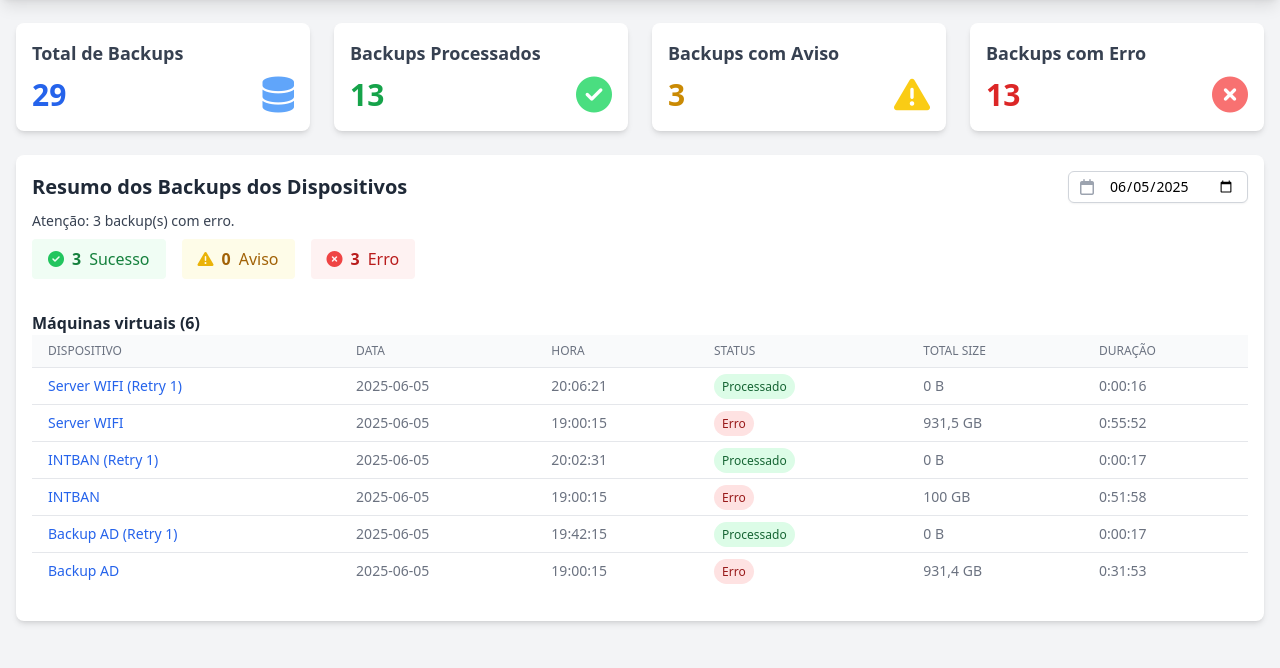
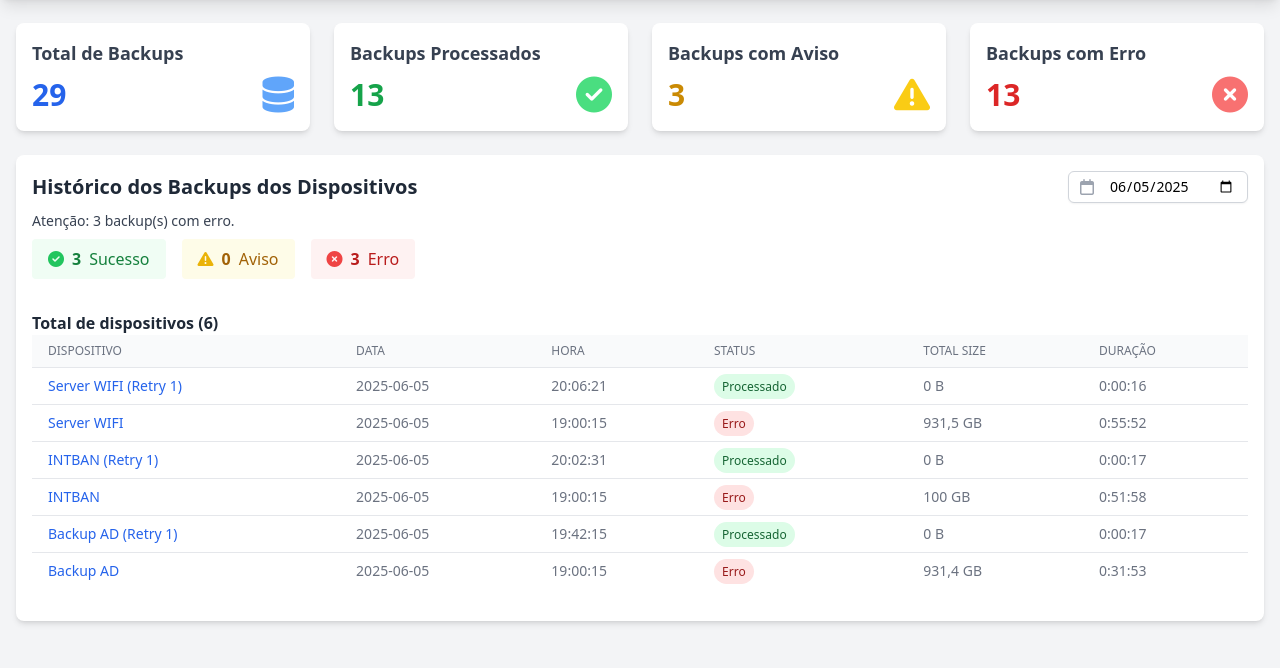
Before and after one commit to MarceloCastelo/VeeamBackup, a Flask app: page / in a window 1280 px wide. Shown: the part 81-749 px from the top of the page. Run offline with Flask 3, Linux system fonts and the light colour scheme; data comes from the database, SQL or seed files in the repository; data that the repository does not hold is empty; some libraries are stand-ins or nearby versions.

Commit message:
fim do dia

```diff
--- a/static/js/main.js
+++ b/static/js/main.js
@@ -236,86 +236,86 @@
                     <div class="bg-gray-50 p-4 rounded-lg mb-4">
                         <div class="grid grid-cols-1 md:grid-cols-2 gap-4">
                             <div>
-                                <p class="text-sm text-gray-500">Job</p>
+                                <p class="text-sm text-gray-500">Nome do Job</p>
                                 <p class="font-medium">${job.job_name || '-'}</p>
                             </div>
                             <div>
-                                <p class="text-sm text-gray-500">Criado por</p>
+                                <p class="text-sm text-gray-500">Usuário que Criou</p>
                                 <p class="font-medium">${job.created_by || '-'}</p>
                             </div>
                             <div>
-                                <p class="text-sm text-gray-500">Criado em</p>
+                                <p class="text-sm text-gray-500">Data de Criação</p>
                                 <p class="font-medium">${job.created_at || '-'}</p>
                             </div>
                             <div>
-                                <p class="text-sm text-gray-500">VMs processadas</p>
+                                <p class="text-sm text-gray-500">VMs Processadas</p>
                                 <p class="font-medium">${job.processed_vms || '-'} de ${job.processed_vms_total || '-'}</p>
                             </div>
                             <div>
-                                <p class="text-sm text-gray-500">Success</p>
+                                <p class="text-sm text-gray-500">Backups com Sucesso</p>
                                 <p class="font-medium">${job.summary_success || '-'}</p>
                             </div>
                             <div>
-                                <p class="text-sm text-gray-500">Warning</p>
+                                <p class="text-sm text-gray-500">Backups com Aviso</p>
                                 <p class="font-medium">${job.summary_warning || '-'}</p>
                             </div>
                             <div>
-                                <p class="text-sm text-gray-500">Error</p>
+                                <p class="text-sm text-gray-500">Backups com Erro</p>
                                 <p class="font-medium">${job.summary_error || '-'}</p>
                             </div>
                             <div>
-                                <p class="text-sm text-gray-500">Início</p>
+                                <p class="text-sm text-gray-500">Início do Job</p>
                                 <p class="font-medium">${job.start_time || '-'}</p>
                             </div>
                             <div>
-                                <p class="text-sm text-gray-500">Fim</p>
+                                <p class="text-sm text-gray-500">Fim do Job</p>
                                 <p class="font-medium">${job.end_time || '-'}</p>
                             </div>
                             <div>
-                                <p class="text-sm text-gray-500">Duração</p>
+                                <p class="text-sm text-gray-500">Duração Total</p>
                                 <p class="font-medium">${job.duration || '-'}</p>
                             </div>
                             <div>
-                                <p class="text-sm text-gray-500">Total Size</p>
+                                <p class="text-sm text-gray-500">Tamanho Total do Backup</p>
                                 <p class="font-medium">${job.total_size || '-'}</p>
                             </div>
                             <div>
-                                <p class="text-sm text-gray-500">Backup Size</p>
+                                <p class="text-sm text-gray-500">Tamanho do Backup Gerado</p>
                                 <p class="font-medium">${job.backup_size || '-'}</p>
                             </div>
                             <div>
-                                <p class="text-sm text-gray-500">Data Read</p>
+                                <p class="text-sm text-gray-500">Dados Lidos</p>
                                 <p class="font-medium">${job.data_read || '-'}</p>
                             </div>
                             <div>
-                                <p class="text-sm text-gray-500">Dedupe</p>
+                                <p class="text-sm text-gray-500">Deduplicação</p>
                                 <p class="font-medium">${job.dedupe || '-'}</p>
                             </div>
                             <div>
-                                <p class="text-sm text-gray-500">Transferred</p>
+                                <p class="text-sm text-gray-500">Dados Transferidos</p>
                                 <p class="font-medium">${job.transferred || '-'}</p>
                             </div>
                             <div>
-                                <p class="text-sm text-gray-500">Compression</p>
+                                <p class="text-sm text-gray-500">Compressão</p>
                                 <p class="font-medium">${job.compression || '-'}</p>
                             </div>
                         </div>
                     </div>
-                    <h4 class="text-lg font-semibold mb-2">VMs do Job</h4>
+                    <h4 class="text-lg font-semibold mb-2">Máquinas Virtuais (VMs) do Job</h4>
                     ${vms.length > 0 ? `
                     <div class="overflow-x-auto">
                         <table class="min-w-full divide-y divide-gray-200">
                             <thead class="bg-gray-50">
                                 <tr>
-                                    <th class="px-4 py-2 text-left text-xs font-medium text-gray-500 uppercase">Nome</th>
-                                    <th class="px-4 py-2 text-left text-xs font-medium text-gray-500 uppercase">Status</th>
-                                    <th class="px-4 py-2 text-left text-xs font-medium text-gray-500 uppercase">Início</th>
-                                    <th class="px-4 py-2 text-left text-xs font-medium text-gray-500 uppercase">Fim</th>
-                                    <th class="px-4 py-2 text-left text-xs font-medium text-gray-500 uppercase">Tamanho</th>
-                                    <th class="px-4 py-2 text-left text-xs font-medium text-gray-500 uppercase">Lido</th>
-                                    <th class="px-4 py-2 text-left text-xs font-medium text-gray-500 uppercase">Transferido</th>
+                                    <th class="px-4 py-2 text-left text-xs font-medium text-gray-500 uppercase">Nome da VM</th>
+                                    <th class="px-4 py-2 text-left text-xs font-medium text-gray-500 uppercase">Status do Backup</th>
+                                    <th class="px-4 py-2 text-left text-xs font-medium text-gray-500 uppercase">Início do Backup</th>
+                                    <th class="px-4 py-2 text-left text-xs font-medium text-gray-500 uppercase">Fim do Backup</th>
+                                    <th class="px-4 py-2 text-left text-xs font-medium text-gray-500 uppercase">Tamanho do Backup</th>
+                                    <th class="px-4 py-2 text-left text-xs font-medium text-gray-500 uppercase">Dados Lidos</th>
+                                    <th class="px-4 py-2 text-left text-xs font-medium text-gray-500 uppercase">Dados Transferidos</th>
                                     <th class="px-4 py-2 text-left text-xs font-medium text-gray-500 uppercase">Duração</th>
-                                    <th class="px-4 py-2 text-left text-xs font-medium text-gray-500 uppercase">Detalhes</th>
+                                    <th class="px-4 py-2 text-left text-xs font-medium text-gray-500 uppercase">Detalhes Adicionais</th>
                                 </tr>
                             </thead>
                             <tbody class="bg-white divide-y divide-gray-200">
@@ -441,7 +441,7 @@
 
             // Agrupar por status
             const groupedByStatus = backupJobs.reduce((acc, item) => {
-                const status = item.status ? (item.status.charAt(0).toUpperCase() + item.status.slice(1).toLowerCase()) : 'Máquinas virtuais';
+                const status = item.status ? (item.status.charAt(0).toUpperCase() + item.status.slice(1).toLowerCase()) : 'Total de dispositivos';
                 if (!acc[status]) {
                     acc[status] = [];
                 }
--- a/templates/index.html
+++ b/templates/index.html
@@ -65,7 +65,7 @@
             <!-- Resumo dos Backups -->
             <div id="backup-summary-section" class="bg-white rounded-lg shadow-md p-4 mb-6">
                 <div class="flex flex-col md:flex-row md:items-center md:justify-between mb-2 gap-2">
-                    <h2 class="text-xl font-semibold text-gray-800">Resumo dos Backups dos Dispositivos</h2>
+                    <h2 class="text-xl font-semibold text-gray-800">Histórico dos Backups dos Dispositivos</h2>
                     <!-- Filtro de data com design melhorado -->
                     <div>
                         <div class="relative">
```
